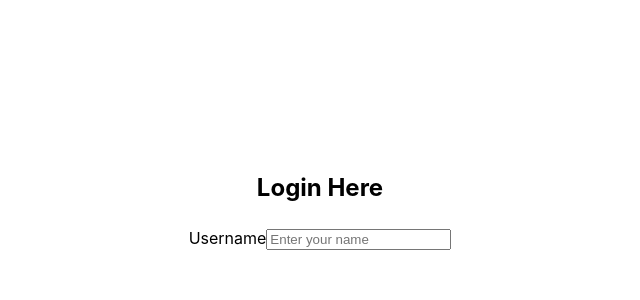
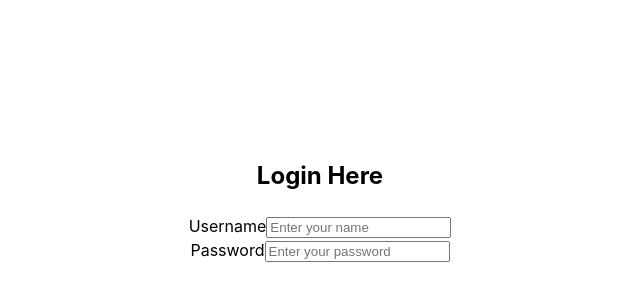
Before and after one commit to jfernandezcl/task-tracker, a React (Vite) app in the folder frontend-task/: page /login in a window 1280 px wide. Shown: the part 200-500 px from the top of the page, without its empty margins (320-960 px from the left). Built offline with nearby package versions, Linux system fonts and the light colour scheme.

Commit message:
feat: created input password

```diff
--- a/frontend-task/src/components/Login.jsx
+++ b/frontend-task/src/components/Login.jsx
@@ -3,9 +3,17 @@ function Login() {
     <section>
       <form>
         <h1>Login Here</h1>
-        <label>Username
-          <input type="text" placeholder="Enter your name" />
-        </label>
+        <div>
+          <label>Username
+            <input type="text" placeholder="Enter your name" />
+          </label>
+        </div>
+
+        <div>
+          <label>Password
+            <input type="text" placeholder="Enter your password" />
+          </label>
+        </div>
       </form>
     </section>
   )
```
